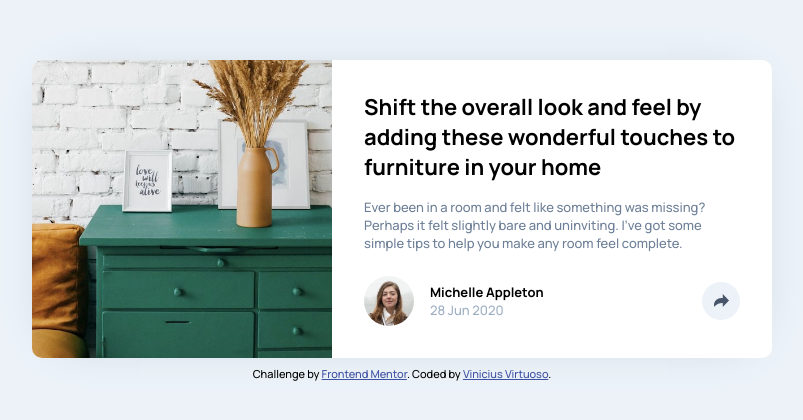
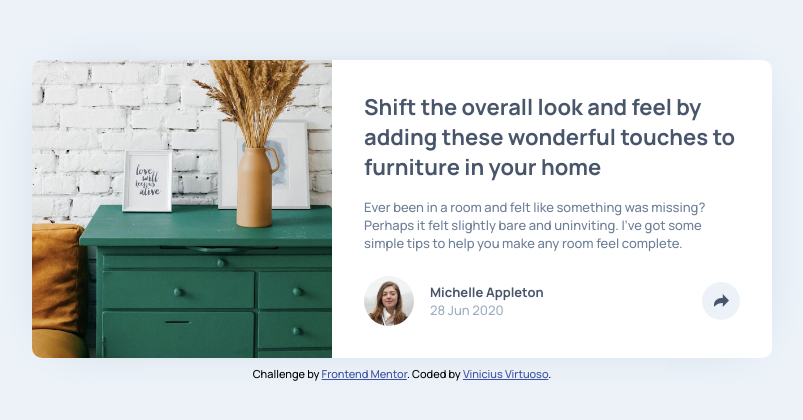
Before and after one commit to vinicius-virtuoso/article-preview-component-master, a plain HTML site: page index.html in a window 1280 px wide. Shown: the part 180-600 px from the top of the page, without its empty margins (238-1041 px from the left). Drawn offline with Linux system fonts and the light colour scheme.

Commit message:
ajsute de cores

```diff
--- a/css/style.scss
+++ b/css/style.scss
@@ -52,6 +52,7 @@ article {
     h2 {
       font-weight: 700;
       font-size: 1.375rem;
+      color: $Very-Dark-Grayish-Blue;
     }
 
     p {
@@ -87,6 +88,7 @@ article {
     flex-direction: column;
     font-weight: 700;
     font-size: $Font-size;
+    color: $Very-Dark-Grayish-Blue;
 
     span:last-child {
       font-weight: 500;
```
Also changed, not shown: css/style.css, 1 other file.
